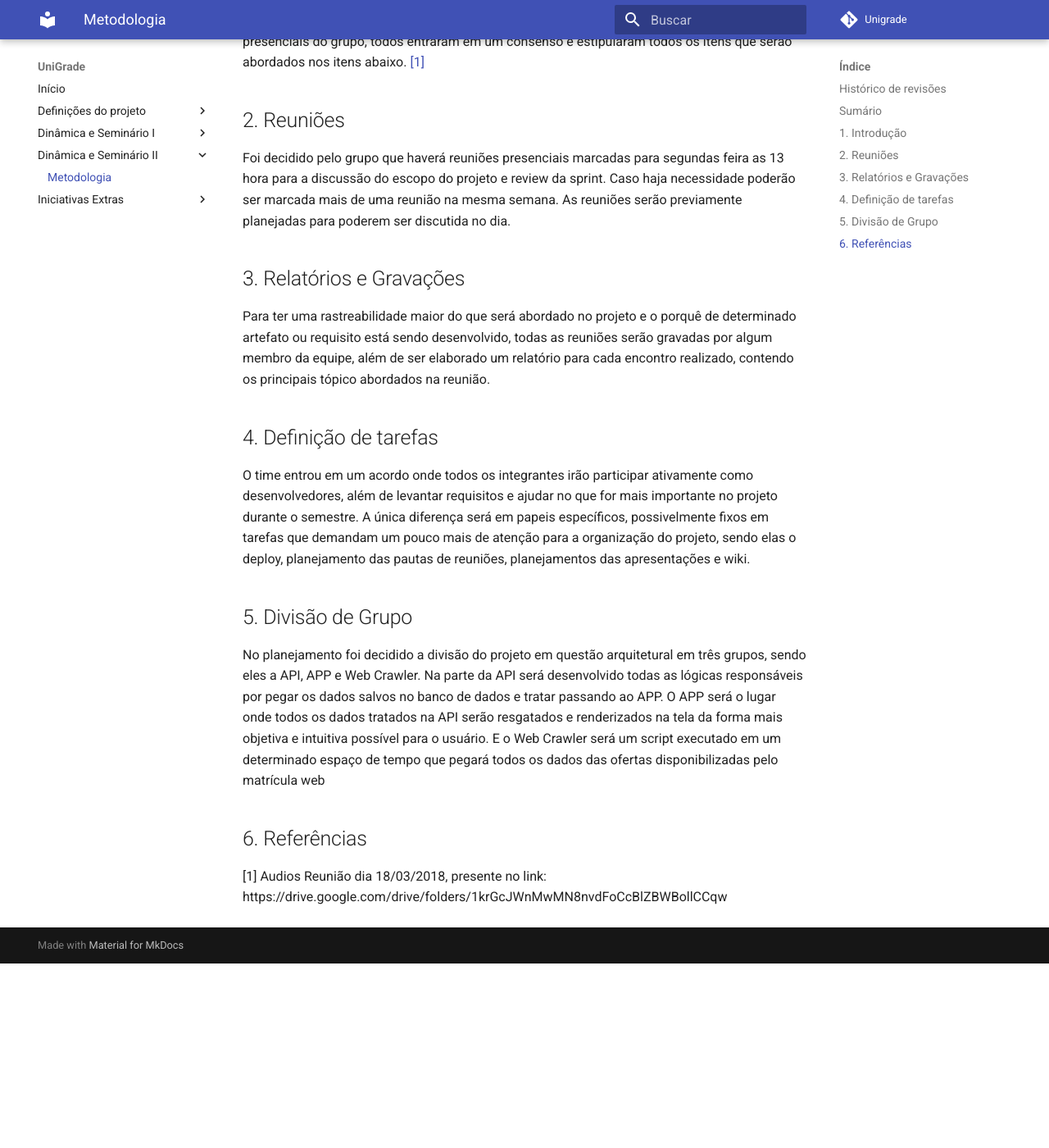
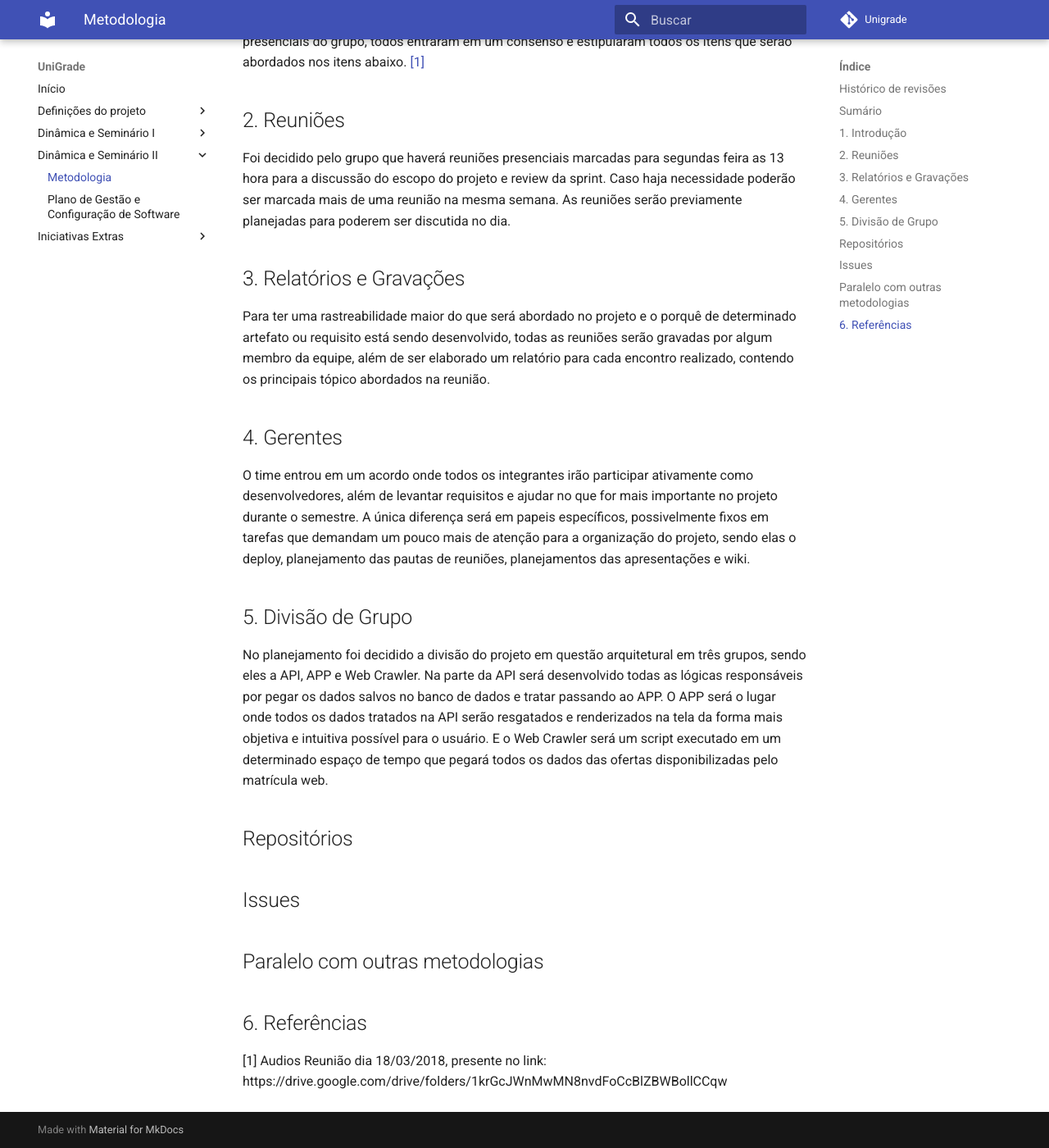
Before and after one commit to ads-unigrade-2019-1/Wiki, an MkDocs documentation site: the page built from docs/dinamica02/metodologia.md, in a window 1280 px wide and 1400 px high, scrolled down 824 px. Shown: the whole window at 82% size. Built offline with MkDocs 1.6.1 and Material for MkDocs 9.7.7, drawn with Linux system fonts in a browser that asks for light colours; before the commit the page ends 1999 px from its top, so only the background shows below that; some of the changed text lies outside the part shown.

Commit message:
Organized files and folder of second presentation

```diff
--- a/docs/dinamica02/metodologia.md
+++ b/docs/dinamica02/metodologia.md
@@ -14,7 +14,7 @@
 [1. Introdução](#1-introducao) <br>
 [2. Reuniões](#2-reunioes) <br>
 [3. Relatórios e Gravações](#3-relatorios-e-gravacoes) <br>
-[4. Definição de tarefas](#4-definicao-de-tarefas) <br>
+[4. Gerentes](#4-gerentes) <br>
 [5. Divisão de Grupo (API e App)](#5-divisao-de-grupo)<br>
 [6. Referências ](#6-referencias)
 
@@ -32,14 +32,21 @@ Foi decidido pelo grupo que haverá reuniões presenciais marcadas para segundas
 
 Para ter uma rastreabilidade maior do que será abordado no projeto e o porquê de determinado artefato ou requisito está sendo desenvolvido, todas as reuniões serão gravadas por algum membro da equipe, além de ser elaborado um relatório para cada encontro realizado, contendo os principais tópico abordados na reunião.
 
-## 4. Definição de tarefas
+## 4. Gerentes
 
 O time entrou em um acordo onde todos os integrantes irão participar ativamente como desenvolvedores, além de levantar requisitos e ajudar no que for mais importante no projeto durante o semestre. A única diferença será em papeis específicos, possivelmente fixos em tarefas que demandam um pouco mais de atenção para a organização do projeto, sendo elas o deploy, planejamento das pautas de reuniões, planejamentos das apresentações e wiki.
 
 
 ## 5. Divisão de Grupo
 
-No planejamento foi decidido a divisão do projeto em questão arquitetural em três grupos, sendo eles a API, APP e Web Crawler. Na parte da API será desenvolvido todas as lógicas responsáveis por pegar os dados salvos no banco de dados e tratar passando ao APP.  O APP será o lugar onde todos os dados tratados na API serão resgatados e renderizados na tela da forma mais objetiva e intuitiva possível para o usuário. E o Web Crawler será um script executado em um determinado espaço de tempo que pegará todos os dados das ofertas disponibilizadas pelo matrícula web
+No planejamento foi decidido a divisão do projeto em questão arquitetural em três grupos, sendo eles a API, APP e Web Crawler. Na parte da API será desenvolvido todas as lógicas responsáveis por pegar os dados salvos no banco de dados e tratar passando ao APP.  O APP será o lugar onde todos os dados tratados na API serão resgatados e renderizados na tela da forma mais objetiva e intuitiva possível para o usuário. E o Web Crawler será um script executado em um determinado espaço de tempo que pegará todos os dados das ofertas disponibilizadas pelo matrícula web.
+
+## Repositórios
+
+## Issues
+
+
+## Paralelo com outras metodologias
 
 ## 6. Referências
 
--- a/mkdocs.yml
+++ b/mkdocs.yml
@@ -12,8 +12,7 @@ nav:
     - Início: index.md
     - Definições do projeto:
         - Tema: definicoes_projeto/tema.md
-        - Arquitetura: definicoes_projeto/arquitetura.md
-        - Plano de Gestão e Configuração de Software: definicoes_projeto/GCS.md
+        - Plano de Arquitetura: definicoes_projeto/arquitetura.md
     - Dinâmica e Seminário I:
         - 5w2h: dinamica01/5w2h.md
         - Rich Picture: dinamica01/richpicture.md
@@ -23,6 +22,7 @@ nav:
         - Modelo de Custo Produtivo: dinamica01/cocomo.md
     - Dinâmica e Seminário II:
         - Metodologia: dinamica02/metodologia.md
+        - Plano de Gestão e Configuração de Software: dinamica02/GCS.md
     - Iniciativas Extras:
         - Relatórios das Reuniões:
             - Relatório I: iniciativas_extras/relatorios/relatorio1.md
```
Also changed, not shown: docs/dinamica02/GCS.md (renamed from docs/definicoes_projeto/GCS.md).
